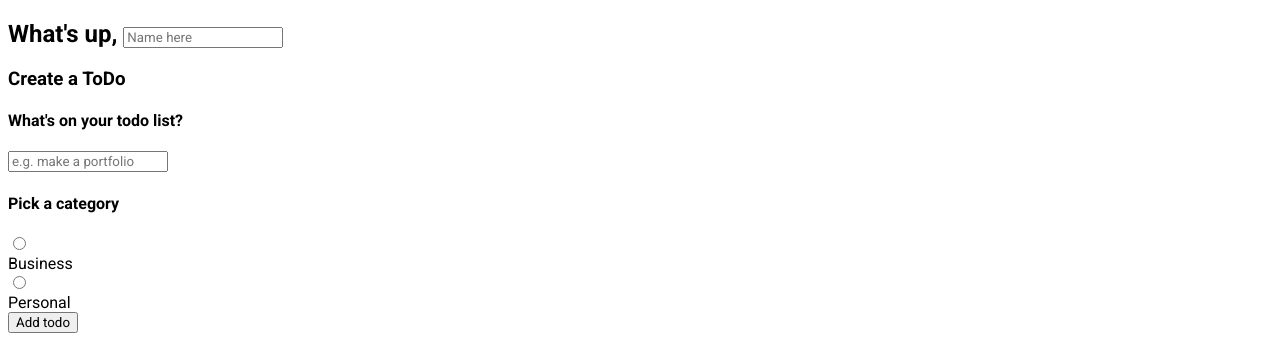
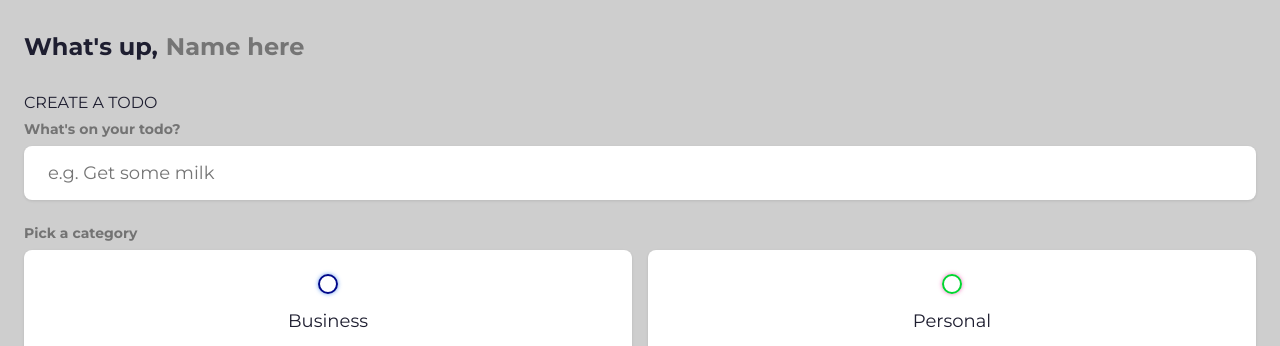
Before and after one commit to Shaxriyor-1/Full-functioning-TodoList, a plain HTML site: page index.html in a window 1280 px wide. Shown: the top 346 px of the page. Drawn offline with Linux system fonts and the light colour scheme.

Commit message:
html and css have finished

```diff
--- a/index.html
+++ b/index.html
@@ -1,84 +1,72 @@
 <!DOCTYPE html>
 <html lang="en">
 <head>
-    <meta charset="UTF-8">
-    <meta http-equiv="X-UA-Compatible" content="IE=edge">
-    <meta name="viewport" content="width=device-width, initial-scale=1.0">
-    <title>TodoList</title>
+	<meta charset="UTF-8" />
+	<meta http-equiv="X-UA-Compatible" content="IE=edge" />
+	<meta name="viewport" content="width=device-width, initial-scale=1.0" />
+	<title>Todo List 2022 with LocalStorage</title>
+	<!-- CSS Import -->
+	<link rel="stylesheet" href="main.css" />
+	<!-- End of CSS Import -->
+	<!-- Fonts -->
 	<link rel="preconnect" href="https://fonts.googleapis.com">
 	<link rel="preconnect" href="https://fonts.gstatic.com" crossorigin>
-<link href="https://fonts.googleapis.com/css2?family=Roboto:ital,wght@0,300;0,400;0,500;0,700;0,900;1,500;1,700;1,900&display=swap" rel="stylesheet">
-    <link rel="stylesheet" href="main.css" />
+	<link href="https://fonts.googleapis.com/css2?family=Fira+Sans:ital,wght@0,400;0,700;0,900;1,400&family=Montserrat:ital,wght@0,400;0,700;0,900;1,400&display=swap" rel="stylesheet">
+	<!-- End of Fonts -->
 </head>
 <body>
+	<!-- App Wrapper -->
 	<main class="app">
+		<!-- Greeting -->
 		<section class="greeting">
 			<h2 class="title">
-                What's up, <input type="text" id="name" placeholder="Name here">
+				What's up, <input type="text" id="name" placeholder="Name here" />
 			</h2>
 		</section>
+		<!-- End of Greeting -->
 
+		<!-- New Todo -->
 		<section class="create-todo">
-            <h3>Create a ToDo</h3>
+			<h3>CREATE A TODO</h3>
 			<form id="new-todo-form">
-                <h4>What's on your todo list?</h4>
+				<h4>What's on your todo?</h4>
 				<input
 					type="text"
+					placeholder="e.g. Get some milk"
 					name="content"
-                    id="content"
-                    placeholder="e.g. make a portfolio" />
+					id="content" />
+
 				<h4>Pick a category</h4>
 				<div class="options">
 					<label>
-                        <input
-                            type="radio"
-                            name="category"
-                            id="category1"
-                            value="business" />
-                        <span class="buble business"></span>
+						<input type="radio" name="category" id="category1" value="business" />
+						<span class="bubble business"></span>
 						<div>Business</div>
 					</label>
-
 					<label>
-                        <input
-                            type="radio"
-                            name="category"
-                            id="category2"
-                            value="personal" />
-                        <span class="buble personal"></span>
+						<input type="radio" name="category" id="category2" value="personal" />
+						<span class="bubble personal"></span>
 						<div>Personal</div>
 					</label>
-
 				</div>
 
 				<input type="submit" value="Add todo" />
 			</form>
 		</section>
+		<!-- End of New Todo -->
 
+		<!-- Todo List -->
 		<section class="todo-list">
 			<h3>TODO LIST</h3>
-            <div class="list" id="todo-list">
-                <div class="todo-item">
-                    <label>
-                        <input type="checkbox" name="" id="">
-                        <span class="bubble personal"></span>
-                    </label>
-
-                    <div class="todo-content">
-                        <input type="text" value="Make a video" id="" readonly>
-                    </div>
-
-                    <div class="actions">
-                        <button class="edit">Edit</button>
-                        <button class="delete">Delete</button>
-                    </div>
-                </div>
-            </div>
+			<div class="list" id="todo-list"></div>
 		</section>
+		<!-- End of Todo List -->
 
 	</main>
+	<!-- End of App Wrapper -->
 
-
+	<!-- JS Import -->
 	<script src="main.js"></script>
+	<!-- End of JS Import -->
 </body>
 </html>
--- a/main.css
+++ b/main.css
@@ -1,6 +1,237 @@
-*  {
-    font-family: 'Roboto', sans-serif;}
+/* Variables */
+:root {
+	--primary: rgb(2, 213, 48);
+	--business: #00098b;
+	--personal: var(--primary);
+	--light: rgb(206, 206, 206);
+	--grey: rgb(115, 115, 115);
+	--dark: #1e1e30;
+	--danger: #af1311;
+
+	--shadow: 0 1px 3px rgba(0, 0, 0, 0.1);
+
+	--business-glow: 0px 0px 4px rgba(58, 130, 238, 0.75);
+	--personal-glow: 0px 0px 4px rgba(234, 64, 164, 0.75);
+}
+/* End of Variables */
+
+/* Resets */
+* {
+	margin: 0;
+	padding: 0;
+	box-sizing: border-box;
+	font-family: 'montserrat', sans-serif;
+}
+
+input:not([type="radio"]):not([type="checkbox"]), button {
+	appearance: none;
+	border: none;
+	outline: none;
+	background: none;
+	cursor: initial;
+}
+/* End of Resets */
 
 body {
+	background: var(--light);
+	color: var(--dark);
+}
 
+section {
+	margin-top: 2rem;
+	margin-bottom: 2rem;
+	padding-left: 1.5rem;
+	padding-right: 1.5rem;
 }
+
+h3 {
+	color: var(--dark);
+	font-size: 1rem;
+	font-weight: 400;
+	margin-bottom: 0.5rem;
+}
+
+h4 {
+	color: var(--grey);
+	font-size: 0.875rem;
+	font-weight: 700;
+	margin-bottom: 0.5rem;
+}
+
+.greeting .title {
+	display: flex;
+}
+
+.greeting .title input {
+	margin-left: 0.5rem;
+	flex: 1 1 0%;
+	min-width: 0;
+}
+
+.greeting .title,
+.greeting .title input {
+	color: var(--dark);
+	font-size: 1.5rem;
+	font-weight: 700;
+}
+
+.create-todo input[type="text"] {
+	display: block;
+	width: 100%;
+	font-size: 1.125rem;
+	padding: 1rem 1.5rem;
+	color: var(--dark);
+	background-color: #FFF;
+	border-radius: 0.5rem;
+	box-shadow: var(--shadow);
+	margin-bottom: 1.5rem;
+}
+
+.create-todo .options {
+	display: grid;
+	grid-template-columns: repeat(2, 1fr);
+	grid-gap: 1rem;
+	margin-bottom: 1.5rem;
+}
+
+.create-todo .options label {
+	display: flex;
+	flex-direction: column;
+	align-items: center;
+	justify-content: center;
+	background-color: #FFF;
+	padding: 1.5rem;
+	box-shadow: var(--shadow);
+	border-radius: 0.5rem;
+	cursor: pointer;
+}
+
+input[type="radio"],
+input[type="checkbox"] {
+	display: none;
+}
+
+.bubble {
+	display: flex;
+	align-items: center;
+	justify-content: center;
+	width: 20px;
+	height: 20px;
+	border-radius: 999px;
+	border: 2px solid var(--business);
+	box-shadow: var(--business-glow);
+}
+
+.bubble.personal {
+	border-color: var(--personal);
+	box-shadow: var(--personal-glow);
+}
+
+.bubble::after {
+	content: '';
+	display: block;
+	opacity: 0;
+	width: 0px;
+	height: 0px;
+	background-color: var(--business);
+	box-shadow: var(--business-glow);
+	border-radius: 999px;
+	transition: 0.2s ease-in-out;
+}
+
+.bubble.personal::after {
+	background-color: var(--personal);
+	box-shadow: var(--personal-glow);
+}
+
+input:checked ~ .bubble::after {
+	width: 10px;
+	height: 10px;
+	opacity: 1;
+}
+
+.create-todo .options label div {
+	color: var(--dark);
+	font-size: 1.125rem;
+	margin-top: 1rem;
+}
+
+.create-todo input[type="submit"] {
+	display: block;
+	width: 100%;
+	font-size: 1.125rem;
+	padding: 1rem 1.5rem;
+	color: #FFF;
+	font-weight: 700;
+	text-transform: uppercase;
+	background-color: var(--primary);
+	box-shadow: var(--personal-glow);
+	border-radius: 0.5rem;
+	cursor: pointer;
+	transition: 0.2s ease-out;
+}
+
+.create-todo input[type="submit"]:hover {
+	opacity: 0.75;
+}
+
+.todo-list .list {
+	margin: 1rem 0;
+}
+
+.todo-list .todo-item {
+	display: flex;
+	align-items: center;
+	background-color: #FFF;
+	padding: 1rem;
+	border-radius: 0.5rem;
+	box-shadow: var(--shadow);
+	margin-bottom: 1rem;
+}
+
+.todo-item label {
+	display: block;
+	margin-right: 1rem;
+	cursor: pointer;
+}
+
+.todo-item .todo-content {
+	flex: 1 1 0%;
+}
+
+.todo-item .todo-content input {
+	color: var(--dark);
+	font-size: 1.125rem;
+}
+
+.todo-item .actions {
+	display: flex;
+	align-items: center;
+}
+
+.todo-item .actions button {
+	display: block;
+	padding: 0.5rem;
+	border-radius: 0.25rem;
+	color: #FFF;
+	cursor: pointer;
+	transition: 0.2s ease-in-out;
+}
+
+.todo-item .actions button:hover {
+	opacity: 0.75;
+}
+
+.todo-item .actions .edit {
+	margin-right: 0.5rem;
+	background-color: var(--primary);
+}
+
+.todo-item .actions .delete {
+	background-color: var(--danger);
+}
+
+.todo-item.done .todo-content input {
+	text-decoration: line-through;
+	color: var(--grey);
+}
```
Lines whose indentation alone changed are shown as unchanged.
